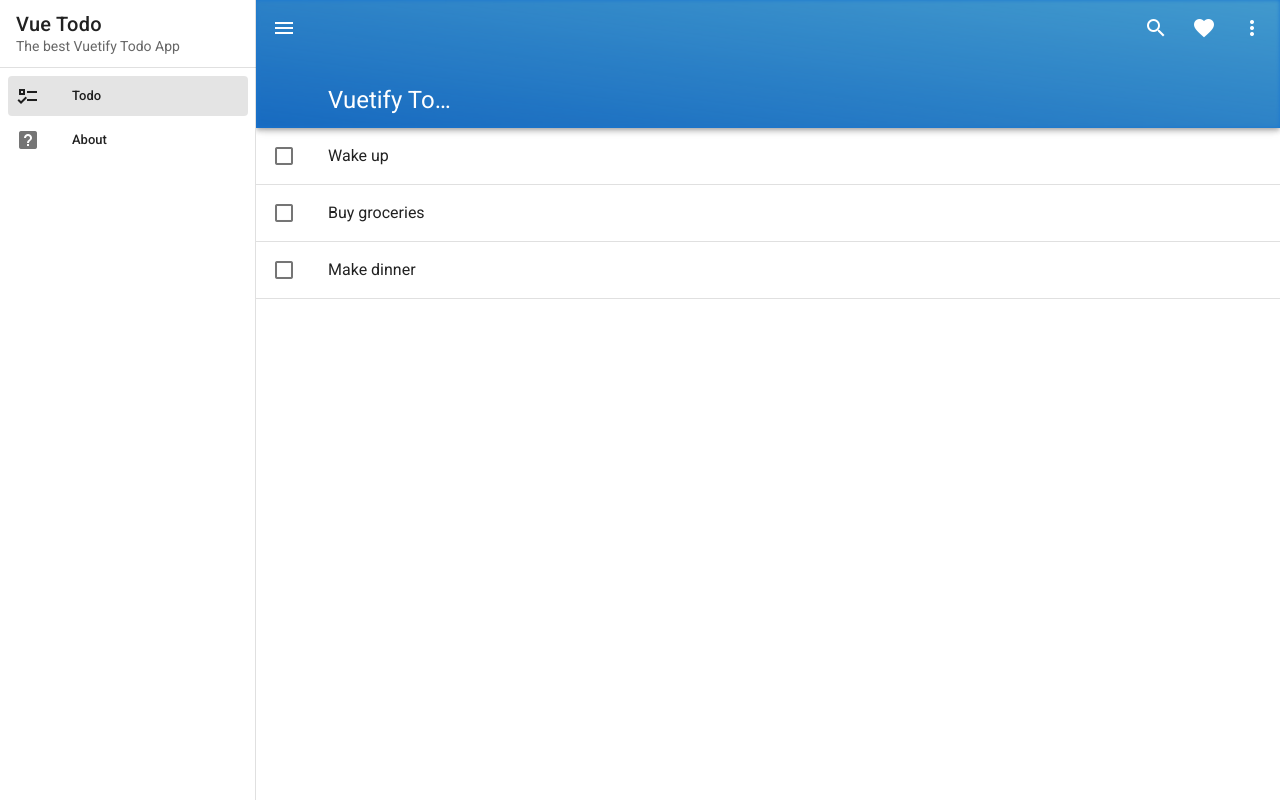
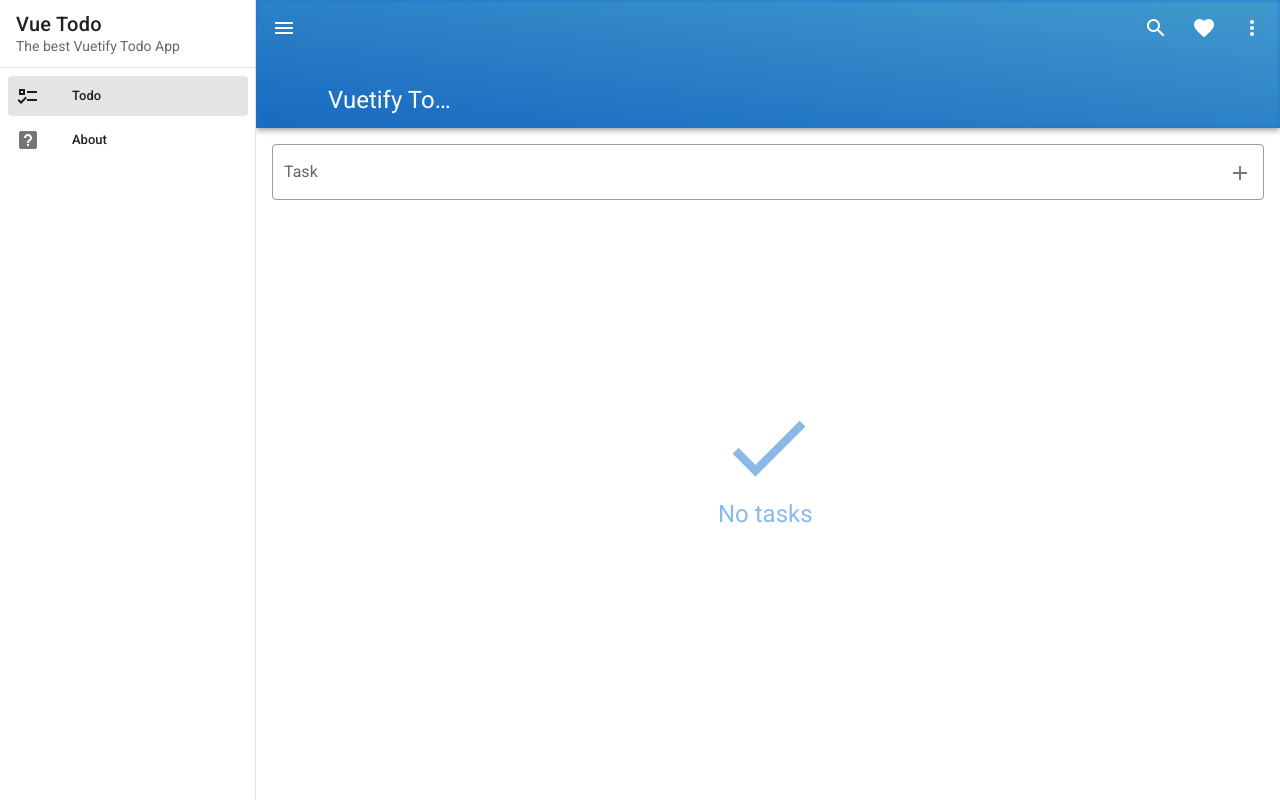
Before and after one commit to Toortel/Vue-todo-app, a Vue app: page / in a window 1280 px wide. Built offline with nearby package versions, Linux system fonts and the light colour scheme.

Commit message:
Added addTask function

```diff
--- a/src/views/TodoView.vue
+++ b/src/views/TodoView.vue
@@ -1,6 +1,17 @@
 <template>
   <div class="home">
-    <v-list class="pt-0" flat>
+    <v-text-field
+      v-model="newTaskTitle"
+      @click:append="addTask"
+      @keyup.enter="addTask"
+      outlined
+      label="Task"
+      append-icon="mdi-plus"
+      hide-details
+      clearable
+      class="pa-4"
+    ></v-text-field>
+    <v-list v-if="tasks.length" class="pt-0" flat>
       <div v-for="task in tasks" :key="task.id">
         <v-list-item
           class="py-1 px-4"
@@ -18,11 +29,21 @@
                 >{{ task.title }}</v-list-item-title
               >
             </v-list-item-content>
+
+            <v-list-item-action>
+              <v-btn icon @click.stop="deleteTask(task.id)">
+                <v-icon color="primary">mdi-delete</v-icon>
+              </v-btn>
+            </v-list-item-action>
           </template>
         </v-list-item>
         <v-divider></v-divider>
       </div>
     </v-list>
+    <div v-else class="no-tasks">
+      <v-icon size="100" color="primary"> mdi-check </v-icon>
+      <div class="text-h5 primary--text">No tasks</div>
+    </div>
   </div>
 </template>
 
@@ -34,25 +55,28 @@
       const task = this.tasks.filter((task) => task.id === taskId)[0];
       task.done = !task.done;
     },
+    deleteTask(taskId) {
+      this.tasks.splice((task) => task.id === taskId, 1);
+    },
+    addTask() {
+      const nextId = this.tasks.length + 1;
+      this.tasks.push({ id: nextId, title: this.newTaskTitle, done: false });
+      this.newTaskTitle = "";
+    },
   },
   data: () => ({
-    tasks: [
-      {
-        id: 1,
-        title: "Wake up",
-        done: false,
-      },
-      {
-        id: 2,
-        title: "Buy groceries",
-        done: false,
-      },
-      {
-        id: 3,
-        title: "Make dinner",
-        done: false,
-      },
-    ],
+    newTaskTitle: "",
+    tasks: [],
   }),
 };
 </script>
+
+<style lang="scss">
+.no-tasks {
+  position: absolute;
+  left: 50%;
+  top: 50%;
+  transform: translate(-50%, -50%);
+  opacity: 0.5;
+}
+</style>
```
